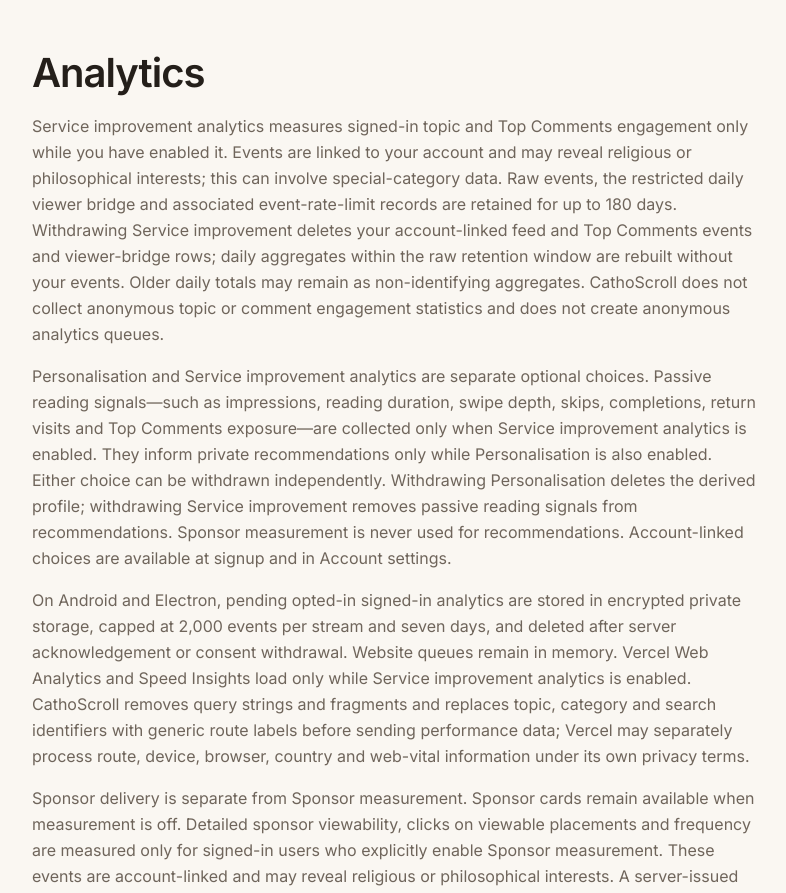
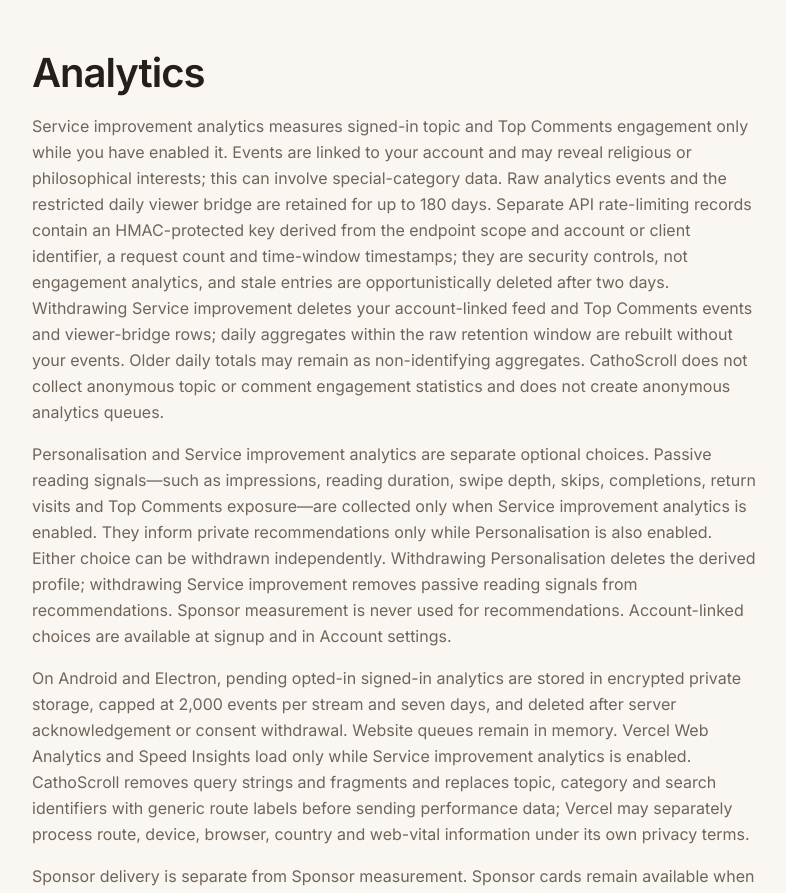
Before and after one commit to joshuaargent/TS_CathoScroll, a Next.js app: page /privacy in a window 1280 px wide. Shown: the part 4287-5180 px from the top of the page, without its empty margins (0-786 px from the left). Built offline with nearby package versions, Linux system fonts and the light colour scheme; no server answers.

Commit message:
Correct disclosure of API rate-limit security data and retention

```diff
--- a/src/app/privacy/page.tsx
+++ b/src/app/privacy/page.tsx
@@ -218,7 +218,7 @@ export default function PrivacyPage() {
           <h2 className="mb-4 text-3xl font-bold">Analytics</h2>
 
           <p className="text-text-secondary leading-relaxed">
-            Service improvement analytics measures signed-in topic and Top Comments engagement only while you have enabled it. Events are linked to your account and may reveal religious or philosophical interests; this can involve special-category data. Raw events, the restricted daily viewer bridge and associated event-rate-limit records are retained for up to 180 days. Withdrawing Service improvement deletes your account-linked feed and Top Comments events and viewer-bridge rows; daily aggregates within the raw retention window are rebuilt without your events. Older daily totals may remain as non-identifying aggregates. CathoScroll does not collect anonymous topic or comment engagement statistics and does not create anonymous analytics queues.
+            Service improvement analytics measures signed-in topic and Top Comments engagement only while you have enabled it. Events are linked to your account and may reveal religious or philosophical interests; this can involve special-category data. Raw analytics events and the restricted daily viewer bridge are retained for up to 180 days. Separate API rate-limiting records contain an HMAC-protected key derived from the endpoint scope and account or client identifier, a request count and time-window timestamps; they are security controls, not engagement analytics, and stale entries are opportunistically deleted after two days. Withdrawing Service improvement deletes your account-linked feed and Top Comments events and viewer-bridge rows; daily aggregates within the raw retention window are rebuilt without your events. Older daily totals may remain as non-identifying aggregates. CathoScroll does not collect anonymous topic or comment engagement statistics and does not create anonymous analytics queues.
           </p>
 
           <p className="text-text-secondary mt-4 leading-relaxed">
@@ -341,7 +341,7 @@ export default function PrivacyPage() {
           <h2 className="mb-4 text-3xl font-bold">Data Retention</h2>
 
           <p className="text-text-secondary leading-relaxed">
-            We retain information only for as long as reasonably necessary for the purpose for which it was collected, subject to legal, security, moderation, and accounting requirements. Raw signed-in feed, community-card and sponsor-campaign analytics events, together with the user/day viewer bridge used for unique-viewer reporting and associated event-rate-limit records, are retained for up to 180 days or until the relevant consent is withdrawn. Server-issued sponsor placement receipts used to validate opted-in viewability and clicks expire after seven days and are deleted when Sponsor measurement is withdrawn. Signed-in sponsor frequency limits are derived from the opted-in viewable-impression event ledger; no separate per-user frequency table is retained. No anonymous sponsor engagement or delivery counters are created or retained. Signed-in analytics consent choices and their change history are retained for as long as needed to demonstrate and administer your choice, subject to account deletion and applicable legal requirements.
+            We retain information only for as long as reasonably necessary for the purpose for which it was collected, subject to legal, security, moderation, and accounting requirements. Raw signed-in feed, community-card and sponsor-campaign analytics events, together with the user/day viewer bridge used for unique-viewer reporting, are retained for up to 180 days or until the relevant consent is withdrawn. Separate HMAC-protected API rate-limiting keys, request counts and time-window timestamps are used for security and abuse prevention; stale entries are opportunistically deleted after two days and are not engagement analytics or recommendation inputs. Server-issued sponsor placement receipts used to validate opted-in viewability and clicks expire after seven days and are deleted when Sponsor measurement is withdrawn. Signed-in sponsor frequency limits are derived from the opted-in viewable-impression event ledger; no separate per-user frequency table is retained. No anonymous sponsor engagement or delivery counters are created or retained. Signed-in analytics consent choices and their change history are retained for as long as needed to demonstrate and administer your choice, subject to account deletion and applicable legal requirements.
           </p>
 
           <p className="text-text-secondary mt-4 leading-relaxed">
```
